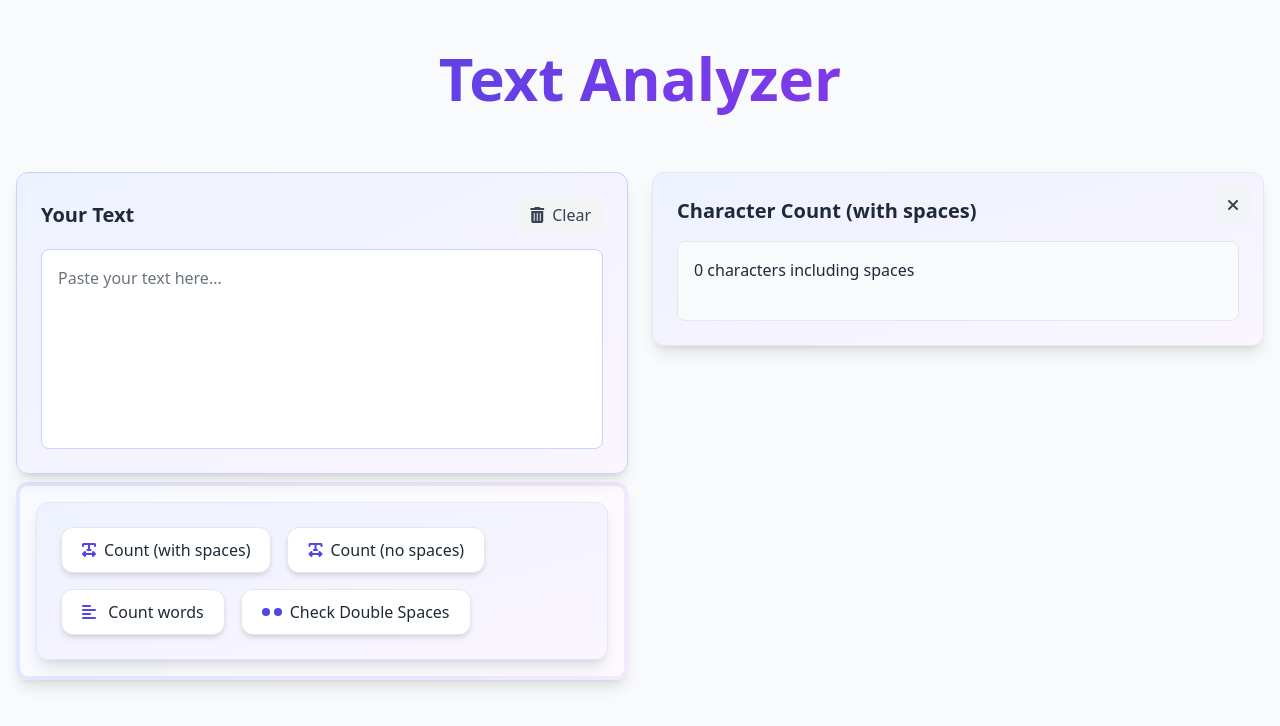
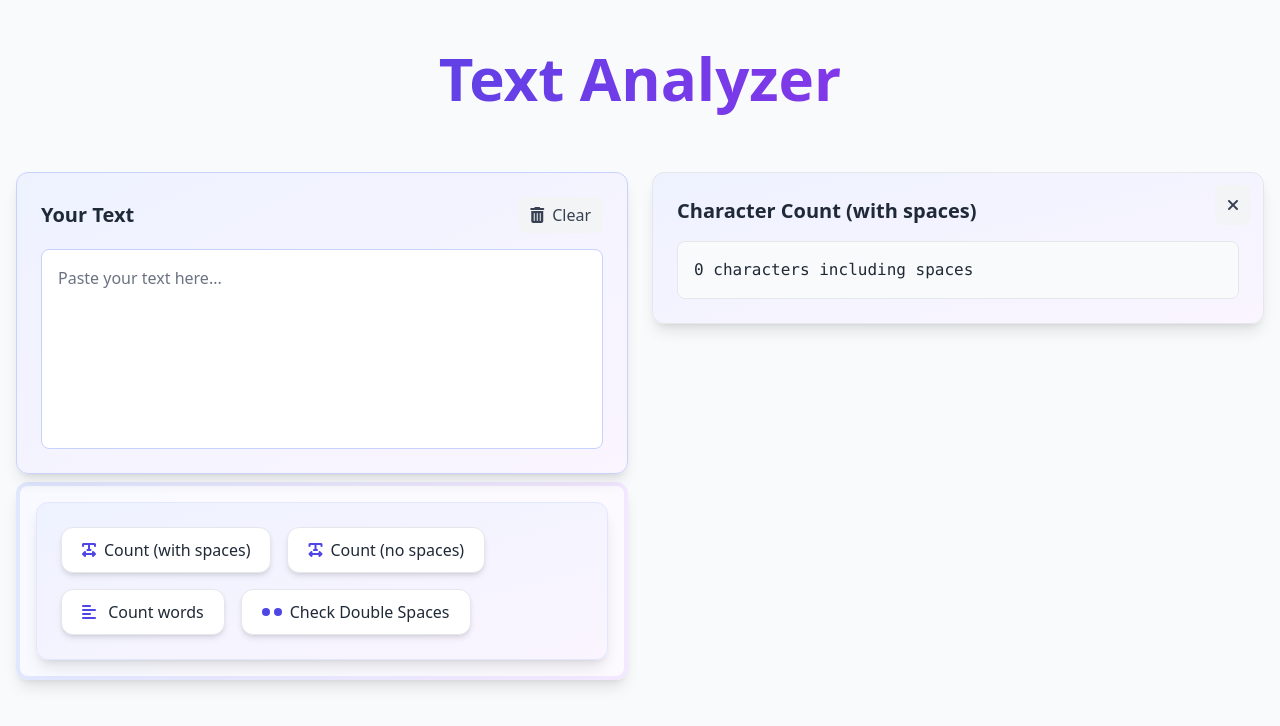
Before and after one commit to dyaphel/Text-Analyzer, a React (Vite) app: page / in a window 1280 px wide. Both pictures are taken after a click on the button "Count (with spaces)". Shown: the top 726 px of the page. Built offline with nearby package versions, Linux system fonts and the light colour scheme.

Commit message:
double space correction

```diff
--- a/src/App.jsx
+++ b/src/App.jsx
@@ -3,6 +3,7 @@ import Header from './components/Header';
 import TextInputArea from './components/TextInputArea';
 import MainActionButton from './components/ActionButtons/MainActionButton';
 import ResultsDisplay from './components/ResultsDisplay';
+import CleanTextDisplay from './components/CleanTextDisplay';
 import './App.css';
 
 function App() {
@@ -63,25 +64,26 @@ function App() {
           </div>
 
           {/* Colonna destra per i risultati */}
+          {(showResults || showCleanText) && (
+            <div className="flex-1 flex flex-col gap-6">
               {showResults && (
-            <div className="flex-1">
                 <ResultsDisplay
                   title={result.title}
                   content={result.content}
                   isHTML={result.isHTML}
                   onClose={closeResults}
                 />
-            </div>
               )}
 
               {showCleanText && (
-            <div className="flex-1">
                 <CleanTextDisplay
                   cleanText={cleanText}
                   onClose={closeCleanText}
                 />
+              )}
             </div>
           )}
+
         </div>
       </div>
     </div>
--- a/src/components/ActionButtons/DoubleSpaces.jsx
+++ b/src/components/ActionButtons/DoubleSpaces.jsx
@@ -2,39 +2,35 @@
 const buttonBaseClasses = "text-white px-5 py-2.5 rounded-xl flex items-center transition-all duration-200 hover:shadow-lg hover:-translate-y-0.5 active:translate-y-0 shadow-md";
 
 const DoubleSpaces = ({ text, showResult, setCleanText, setShowCleanText }) => {
-
   const handleDoubleSpaces = () => {
     if (!text.trim()) {
-      showResult(
-        'Double Spaces',
-        'Please enter some text first',
-      );
+      showResult('Double Spaces', 'Please enter some text first');
       return;
     }
+
     const hasDoubleSpaces = /\s{2,}/.test(text);
 
     if (!hasDoubleSpaces) {
       showResult('Double Spaces', 'No double spaces found in the text');
       return;
     }
+
+    // Genera il testo con gli spazi evidenziati
     const highlightedText = text.replace(/\s{2,}/g, match =>
       `<span class="bg-yellow-200">${'•'.repeat(match.length)}</span>`
     );
+
+    // Genera il testo pulito
     const cleanText = text.replace(/\s{2,}/g, ' ');
 
-   const resultContent = (
-      <div>
-        <div className="mb-2" dangerouslySetInnerHTML={{ __html: highlightedText }} />
-        <div className="mt-2">Fixed version: {cleanText}</div>
-      </div>
+    // Mostra il testo evidenziato in ResultsDisplay
+    showResult(
+      'Double Spaces Detected',
+      highlightedText,
+      true // isHTML
     );
 
-    showResult(
-      'Double Spaces Detected',
-      resultContent
-    );
-
-
+    // Passa il testo pulito a CleanTextDisplay
     setCleanText(cleanText);
     setShowCleanText(true);
   };
--- a/src/components/ActionButtons/MainActionButton.jsx
+++ b/src/components/ActionButtons/MainActionButton.jsx
@@ -8,7 +8,7 @@ const ActionButtons = ({ text, showResult, setCleanText, setShowCleanText }) =>
     <div className="p-6 bg-gradient-to-br from-indigo-50 to-purple-50 rounded-xl shadow-lg border border-indigo-100">
       <div className="flex flex-wrap gap-4">
         <CountWithSpaces text={text} showResult={showResult} />
-        <CountWithoutSpaces text={text} showResult={showResult} />
+        <CountWithoutSpaces text={text} showResult={showResult}  />
         <CountWords text={text} showResult={showResult} />
         <DoubleSpaces
           text={text}
--- /dev/null
+++ b/src/components/CleanTextDisplay.jsx
@@ -0,0 +1,47 @@
+import { useState } from 'react';
+
+const CleanTextDisplay = ({ cleanText, onClose }) => {
+  const [copied, setCopied] = useState(false);
+
+  const handleCopy = () => {
+    navigator.clipboard.writeText(cleanText.replace(/\s{2,}/g, ' ')); // copia pulita
+    setCopied(true);
+    setTimeout(() => setCopied(false), 2000);
+  };
+
+  // Evidenzia i doppi spazi nel testo pulito
+  const highlightedText = cleanText.replace(/\s{2,}/g, match =>
+    `<span class="bg-yellow-200">${'•'.repeat(match.length)}</span>`
+  );
+
+  return (
+    <div className="bg-gradient-to-br from-indigo-50 to-purple-50 rounded-xl shadow-lg border border-gray-200 relative w-full max-w-2xl mx-auto overflow-hidden">
+      <button
+        onClick={onClose}
+        className="absolute top-3 right-3 text-gray-700 hover:text-gray-900 transition-colors duration-200 bg-gray-100 hover:bg-gray-200 px-3 py-2 rounded-lg"
+      >
+        <i className="fas fa-times"></i>
+      </button>
+
+      <div className="p-6">
+        <div className="flex items-center justify-between mb-4">
+          <h2 className="text-xl font-semibold text-gray-800">Clean Text</h2>
+          <button
+            onClick={handleCopy}
+            className="text-indigo-600 hover:text-indigo-800 flex items-right mr-10"
+          >
+            <i className={`fas ${copied ? 'fa-check' : 'fa-copy'} mr-2`}></i>
+            {copied ? 'Copied!' : 'Copy'}
+          </button>
+        </div>
+
+        <div
+          className="bg-gray-50 rounded-lg border border-gray-200 p-4 min-h-20 max-h-64 text-gray-800 whitespace-pre-wrap overflow-y-auto"
+          dangerouslySetInnerHTML={{ __html: highlightedText }}
+        />
+      </div>
+    </div>
+  );
+};
+
+export default CleanTextDisplay;
--- a/src/components/ResultsDisplay.jsx
+++ b/src/components/ResultsDisplay.jsx
@@ -1,57 +1,28 @@
-import { useState } from 'react';
-
-const ResultsDisplay = ({ title, content, isHTML, onClose  }) => {
-  const [copyState, setCopyState] = useState({
-    text: 'Copy',
-    icon: 'fa-copy'
-  });
-
-  const handleCopy = () => {
-    const textToCopy = document.createElement('textarea');
-    textToCopy.innerHTML = content;
-    navigator.clipboard.writeText(textToCopy.value || content);
-
-    setCopyState({ text: 'Copied!', icon: 'fa-check' });
-    setTimeout(() => {
-      setCopyState({ text: 'Copy', icon: 'fa-copy' });
-    }, 2000);
-  };
-
+const ResultsDisplay = ({ title, content, isHTML, onClose }) => {
   return (
-      <div className="bg-gradient-to-br from-indigo-50 to-purple-50 rounded-xl shadow-lg border border-gray-200 relative">
-      {/* Pulsante di chiusura */}
-      <button
-        onClick={onClose}
-        className="absolute top-3 right-3 text-gray-700 hover:text-gray-900 transition-colors duration-200 bg-gray-100 hover:bg-gray-200 px-3 py-2 rounded-lg"
-      >
+    <div className="bg-gradient-to-br from-indigo-50 to-purple-50 rounded-xl shadow-lg border border-gray-200 relative w-full max-w-2xl mx-auto overflow-hidden">
+      <button onClick={onClose} className="absolute top-3 right-3 text-gray-700 hover:text-gray-900 transition-colors duration-200 bg-gray-100 hover:bg-gray-200 px-3 py-2 rounded-lg">
         <i className="fas fa-times"></i>
       </button>
+
       <div className="p-6">
         <div className="flex items-center justify-between mb-4">
-          <h2 className="text-xl font-semibold text-gray-800">
-            {title}
-          </h2>
-          {isHTML && (
-            <button
-              onClick={handleCopy}
-              className="flex items-center text-gray-700 hover:text-gray-900 transition-colors duration-200 bg-gray-100 hover:bg-gray-200 px-4 py-2 rounded-lg"
-            >
-              <i className={`fas ${copyState.icon} mr-2`}></i>
-              {copyState.text}
-            </button>
-          )}
+          <h2 className="text-xl font-semibold text-gray-800">{title}</h2>
         </div>
-        <div
-          className="bg-gray-50 rounded-lg border border-gray-200 p-4 min-h-20 whitespace-pre-wrap"
-          dangerouslySetInnerHTML={isHTML ? { __html: content } : null}
-        >
-          {!isHTML && (
-            <span className="text-gray-800">{content}</span>
-          )}
-        </div>
+
+        {isHTML ? (
+          <div
+            className="bg-gray-50 rounded-lg border border-gray-200 p-4 min-h-20 max-h-64 whitespace-pre-wrap overflow-y-auto"
+            dangerouslySetInnerHTML={{ __html: content }}
+          />
+        ) : (
+          <div className="bg-gray-50 rounded-lg border border-gray-200 p-4 max-h-64
+           overflow-y-auto break-words whitespace-pre-wrap text-gray-800 font-mono">
+            {content}
+          </div>
+        )}
       </div>
     </div>
   );
 };
-
 export default ResultsDisplay;
```
Lines whose indentation alone changed are shown as unchanged.
